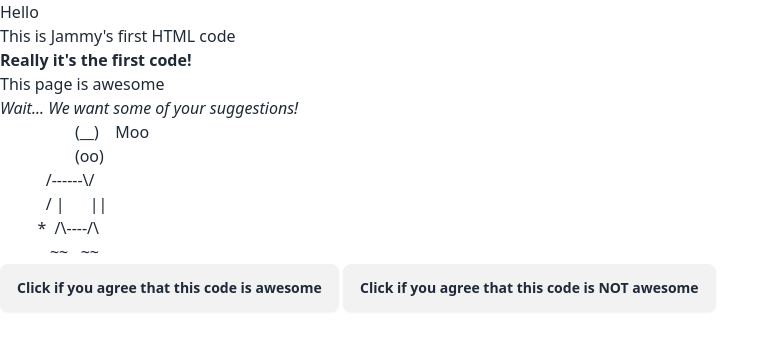
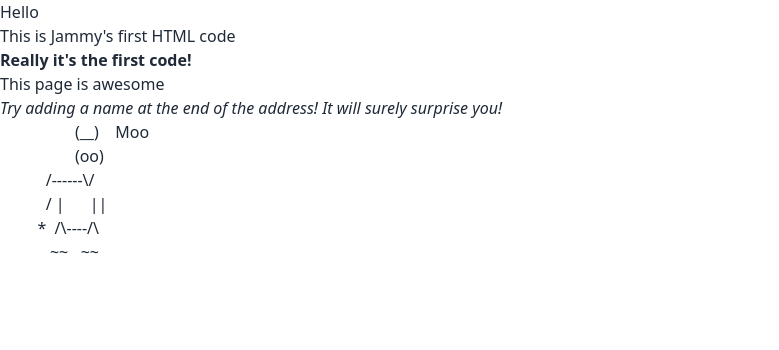
Before and after one commit to prisms-cs-club/cow-says-moo, a SvelteKit app: page /hello in a window 1280 px wide. Shown: the top 350 px of the page, without its empty margins (0-779 px from the left). Built offline with nearby package versions, Linux system fonts and the light colour scheme.

Commit message:
Includes PIN, a new website project

```diff
--- a/src/routes/+page.svelte
+++ b/src/routes/+page.svelte
@@ -1,2 +1,5 @@
-<h1>Welcome to SvelteKit</h1>
-<p>Visit <a href="https://kit.svelte.dev">kit.svelte.dev</a> to read the documentation</p>
+<h1>PIN Homepage</h1>
+<p>Welcome to the PRISMS International News homepage. You will be able to see information about house events.</p>
+
+<p>Latest news:</p>
+<a href="/test">Comment test</a>
--- a/src/routes/hello/+page.svelte
+++ b/src/routes/hello/+page.svelte
@@ -1,15 +1,15 @@
-<script>
-	import Counter from '$lib/potato_counter.svelte';
-	import CarrotCounter from '$lib/carrot_counter.svelte';
+<script lang="ts">
+	import Counter from '$lib/counter.svelte';
 </script>
 
 <h1>Hello</h1>
 <p>This is Jammy's first HTML code</p>
 <b>Really it's the first code!</b>
-<Counter />
-<CarrotCounter />
+<Counter logo="🥔" message="How much money have you spent on potatoes: $" />
+<Counter logo="🥕" message="How much money have you spent on carrots: $" />
+<Counter logo="🪙" message="How much coins have you collected on the sidewalk: ¢" />
 <p>This page is awesome</p>
-<i>Wait... We want some of your suggestions!</i>
+<i>Try adding a name at the end of the address! It will surely surprise you!</i>
 <p>
 	&nbsp;&nbsp;&nbsp;&nbsp;&nbsp;&nbsp;&nbsp;&nbsp;&nbsp;&nbsp;&nbsp;&nbsp;&nbsp;&nbsp;&nbsp;&nbsp;&nbsp;&nbsp;(__)
 	&nbsp;&nbsp;&nbsp;Moo
@@ -25,5 +25,3 @@
 <p>
 	&nbsp;&nbsp;&nbsp;&nbsp;&nbsp;&nbsp;&nbsp;&nbsp;&nbsp;&nbsp;&nbsp;&nbsp;~~&nbsp;&nbsp;&nbsp;~~&nbsp;
 </p>
-<button class="btn">Click if you agree that this code is awesome</button>
-<button class="btn">Click if you agree that this code is NOT awesome</button>
```
